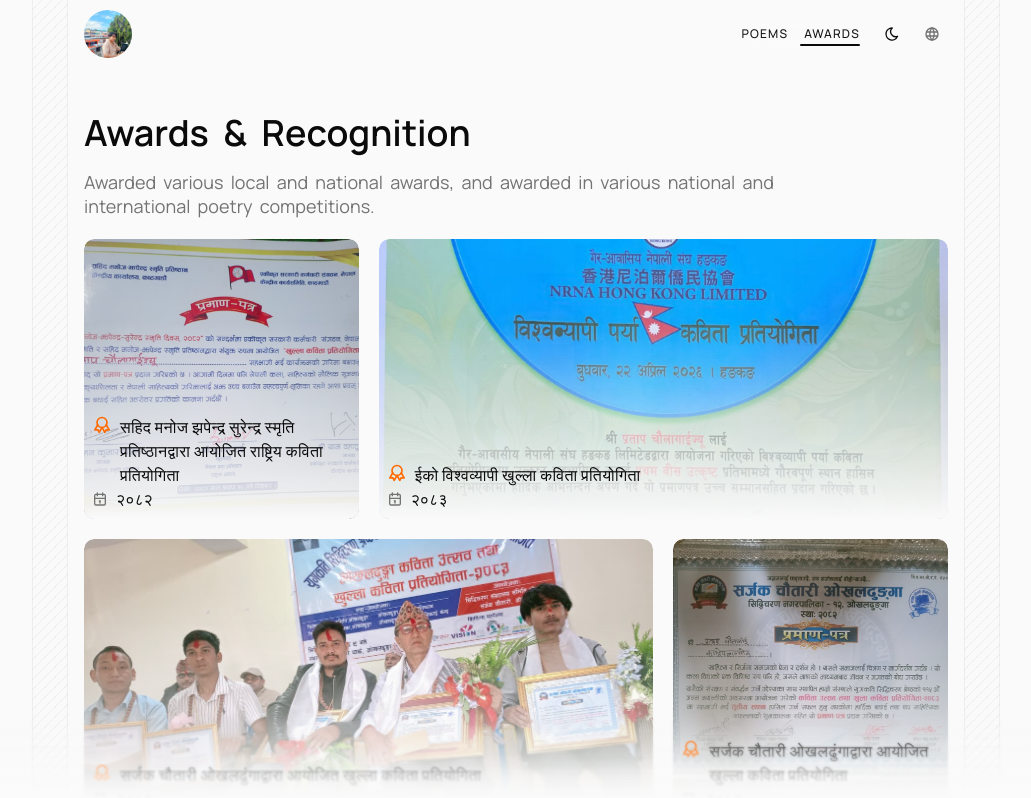
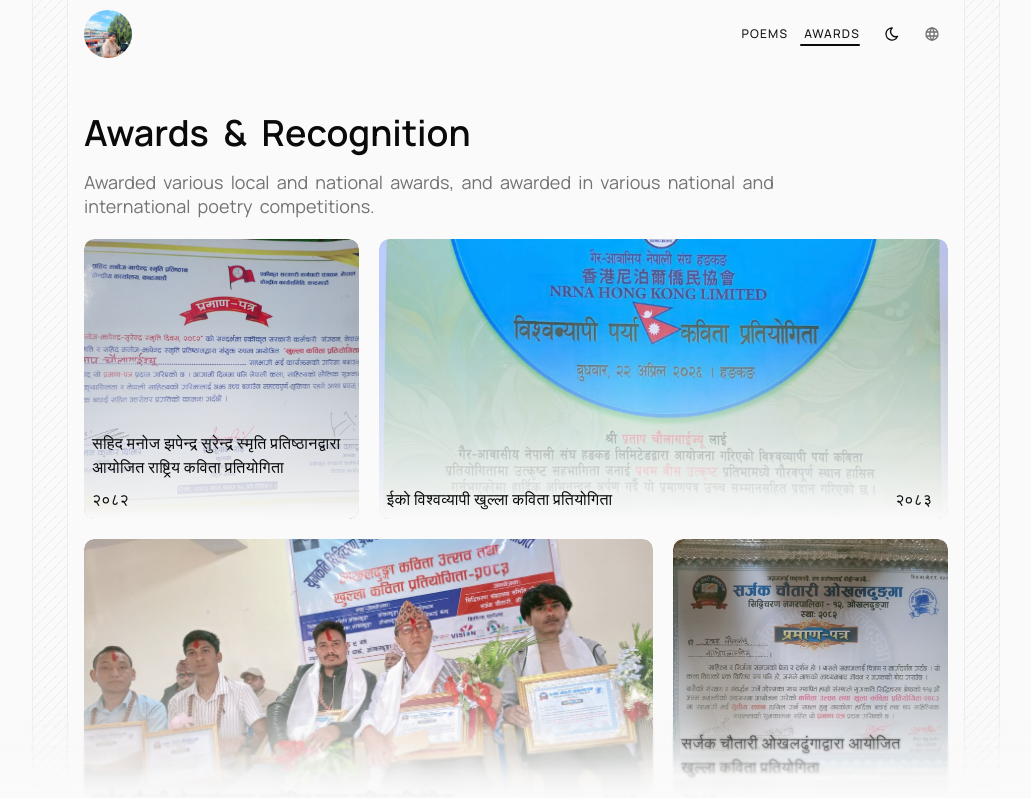
Before and after one commit to AkkalDhami/hello-world, a Next.js app: page /en/awards in a window 1280 px wide. Shown: the top 798 px of the page, without its empty margins (124-1155 px from the left). Built offline with nearby package versions, Linux system fonts and the light colour scheme.

Commit message:
feat: implement AwardCard component and refactor awards section to use it

```diff
--- /dev/null
+++ b/components/awards/award-card.tsx
@@ -0,0 +1,43 @@
+"use client"
+
+import { motion } from "motion/react"
+import Image from "next/image"
+import { cn } from "@/lib/utils"
+import { AwardDataType } from "./awards-section"
+
+export function AwardCard({ item, i }: { item: AwardDataType; i: number }) {
+  return (
+    <motion.div
+      initial={{
+        opacity: 0,
+        filter: "blur(15px)",
+        y: 20,
+      }}
+      whileInView={{
+        opacity: 1,
+        filter: "blur(0px)",
+        y: 0,
+      }}
+      transition={{
+        duration: (i + 1) * 0.26,
+        ease: "circOut",
+      }}
+      key={i}
+      className={cn("relative", item.className)}
+    >
+      <Image
+        width={250}
+        height={250}
+        alt={item.title}
+        src={item.image}
+        className="h-70 w-full rounded-lg mask-b-from-30% object-cover object-center"
+      />
+      <motion.div className="absolute bottom-2 left-2 z-10 w-full">
+        <div className="flex w-full flex-wrap justify-between pr-6 gap-2 font-devanagari">
+          <p className="font-medium tracking-wide">{item.title}</p>
+          <p>{item.date}</p>
+        </div>
+      </motion.div>
+    </motion.div>
+  )
+}
--- a/components/awards/awards-section.tsx
+++ b/components/awards/awards-section.tsx
@@ -5,14 +5,17 @@ import { Section } from "@/components/ui/section"
 import { SubHeading } from "@/components/ui/sub-heading"
 import { Heading } from "@/components/ui/heading"
 import { AnimatedText } from "@/components/ui/animated-text"
-import { Button } from "@/components/ui/button"
-import { motion } from "motion/react"
-import Link from "next/link"
-import Image from "next/image"
-import { cn } from "@/lib/utils"
-import { IconAward, IconCalendar } from "@tabler/icons-react"
 
-const data = [
+import { AwardCard } from "./award-card"
+
+export type AwardDataType = {
+  image: string
+  title: string
+  date: string
+  className: string
+}
+
+const data: AwardDataType[] = [
   {
     image: "/a1.jpeg",
     title:
@@ -53,42 +56,7 @@ export function AwardsSection() {
 
       <div className="mt-5 grid gap-5 sm:grid-cols-3">
         {data.map((item, i) => (
-          <motion.div
-            initial={{
-              opacity: 0,
-              filter: "blur(15px)",
-              y: 20,
-            }}
-            whileInView={{
-              opacity: 1,
-              filter: "blur(0px)",
-              y: 0,
-            }}
-            transition={{
-              duration: (i + 1) * 0.26,
-              ease: "circOut",
-            }}
-            key={i}
-            className={cn("relative", item.className)}
-          >
-            <Image
-              width={250}
-              height={250}
-              alt={item.title}
-              src={item.image}
-              className="h-70 w-full rounded-lg mask-b-from-30% object-cover object-center"
-            />
-            <div className="absolute bottom-2 left-2 z-10 flex flex-col">
-              <div className="flex gap-2">
-                <IconAward className="size-5 shrink-0 text-orange-500" />
-                <p className="font-medium tracking-wide">{item.title}</p>
-              </div>
-              <div className="flex items-center gap-2">
-                <IconCalendar className="size-4 text-muted-foreground" />
-                <p>{item.date}</p>
-              </div>
-            </div>
-          </motion.div>
+          <AwardCard item={item} i={i} key={i} />
         ))}
       </div>
     </Section>
```
